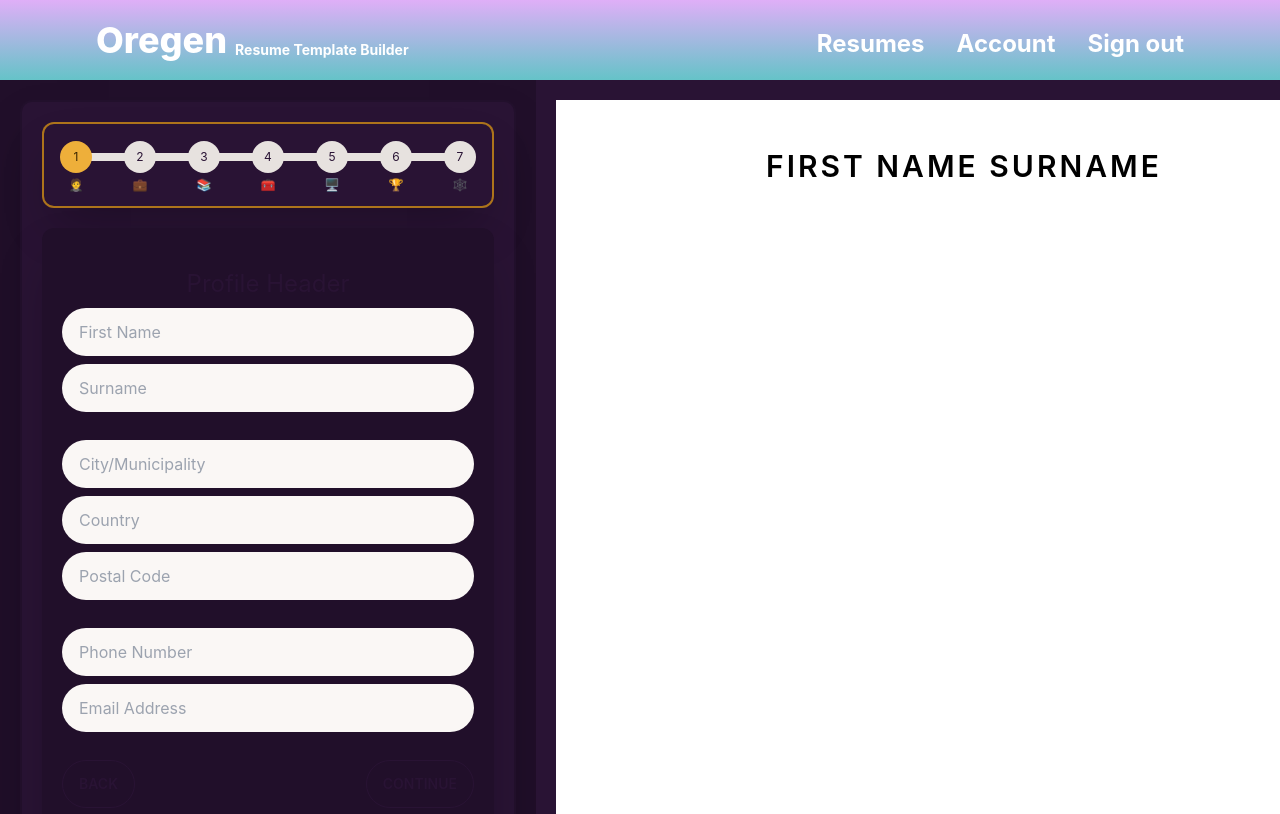
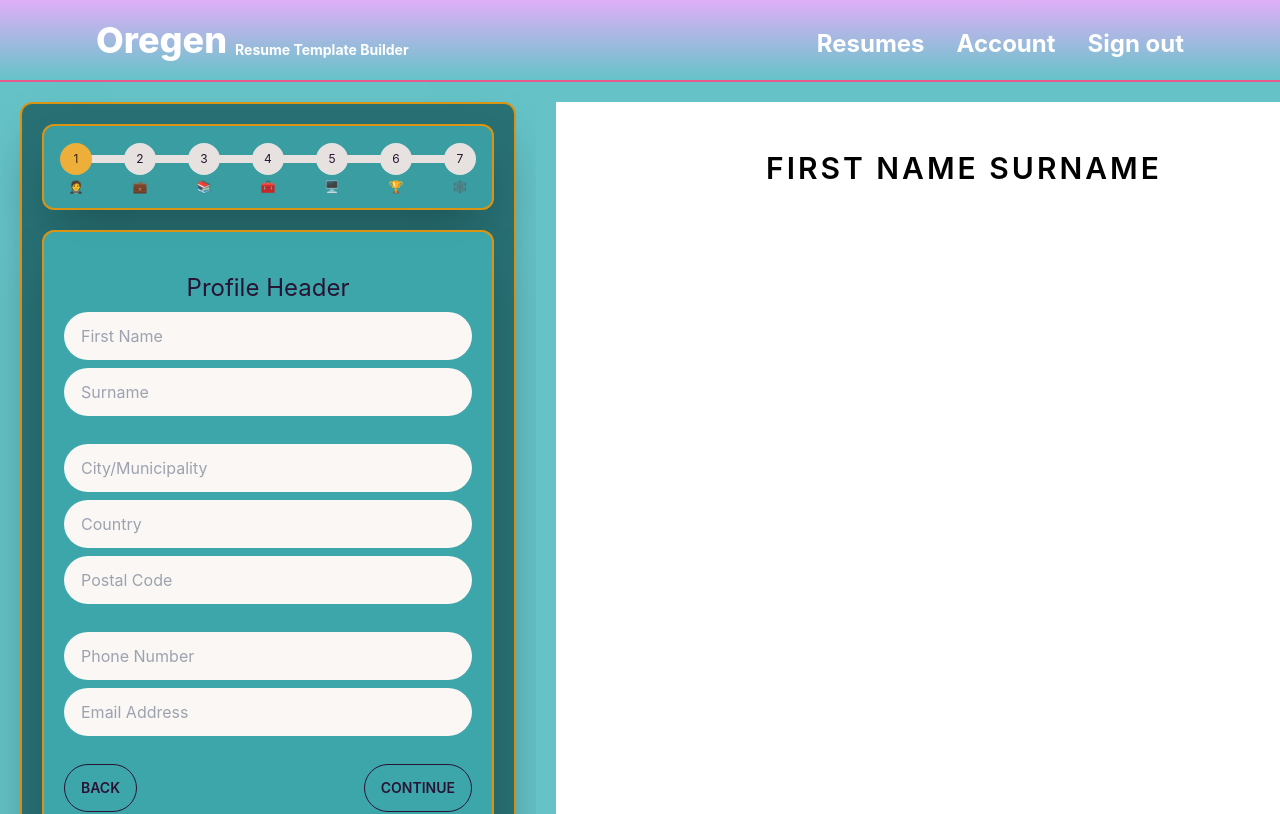
Before and after one commit to joeseffdl/ESS-Project, a Next.js app: page /choose-template/Resume in a window 1280 px wide. Shown: the top 814 px of the page. Built offline with nearby package versions, Linux system fonts and the light colour scheme; no server answers; sample sign-in values are in the browser's storage.

Commit message:
Draft colorway for resume builder

```diff
--- a/components/CustomView.jsx
+++ b/components/CustomView.jsx
@@ -788,14 +788,14 @@ function CustomView(props) {
     }
 
     return (
-        <div className="xl:w-1/3 p-5 bg-neutral-focus drop-shadow-xl">
-            <div className="w-full h-full flex flex-col justify-center bg-neutral-content rounded text-black">
+        <div className="xl:w-1/3 p-5 bg-primary border-t-2 border-l-2 border-secondary-focus drop-shadow-xl">
+            <div className="w-full h-full flex flex-col justify-center bg-primary-focus/50 rounded text-black">
                 <FormWindow formTitle={"Resume Properties"}>
                     {renderPropertiesPage()}
                 </FormWindow>
                 <div className="h-full flex items-end justify-around drop-shadow-2xl pb-6">
-                    <button disabled={propertiesPage == 1} className="btn border-2 border-primary text-primary font-bold hover:text-accent hover:border-accent" onClick={previousPage}>&#60;</button>
-                    <button disabled={propertiesPage == 3} className="btn border-2 border-primary text-primary font-bold hover:text-accent hover:border-accent" onClick={nextPage}>&#62;</button>
+                    <button disabled={propertiesPage == 1} className="btn btn-secondary border-2 border-white text-white font-bold hover:text-accent hover:border-accent" onClick={previousPage}>&#60;</button>
+                    <button disabled={propertiesPage == 3} className="btn btn-secondary border-2 border-white text-white font-bold hover:text-accent hover:border-accent" onClick={nextPage}>&#62;</button>
                 </div>
             </div>
         </div>
--- a/components/Resume/InputContainer.jsx
+++ b/components/Resume/InputContainer.jsx
@@ -6,7 +6,7 @@ function InputResume({ children }) {
 
     return (
         <>
-            <div className="w-full h-24 flex justify-center items-center bg-neutral shadow-2xl rounded-xl border-2 border-accent-focus/75 ">
+            <div className="w-full h-24 flex justify-center items-center bg-primary-focus/75 shadow-2xl rounded-xl border-2 border-accent-focus ">
                 <ul className="steps text-xs">
                     <li className="step step-accent">🤵</li>
                     <li className={`step ${step >= 2 ? "step-accent" : null}`}>💼</li>
@@ -17,7 +17,7 @@ function InputResume({ children }) {
                     <li className={`step ${step >= 7 ? "step-accent" : null}`}>🕸️</li>
                 </ul>
             </div>
-            <div className="w-full h-full flex justify-center p-5 bg-neutral-focus shadow-2xl rounded-xl">
+            <div className="w-full h-full flex justify-center p-5 bg-primary-focus/90 border-2 border-accent-focus shadow-2xl rounded-xl">
                 {children}
             </div>
         </>
--- a/components/Resume/InputTemplate.jsx
+++ b/components/Resume/InputTemplate.jsx
@@ -1,8 +1,8 @@
 function InputTemplate({ children }) {
     return (
-        <div className="bg-neutral-focus w-full h-screen p-5 xl:h-auto
+        <div className="bg-primary border-t-2 border-secondary-focus w-full h-screen p-5 xl:h-auto
                 ">
-            <div className="h-full bg-neutral shadow-2xl rounded-xl border-2 border-neutral-focus/75">
+            <div className="h-full bg-primary-content/60 shadow-2xl rounded-xl border-2 border-accent-focus">
                 <div className="h-full flex flex-col items-center justify-center gap-5 p-5">
                     {children}
                 </div>
--- a/components/Resume/OutputTemplate.jsx
+++ b/components/Resume/OutputTemplate.jsx
@@ -5,7 +5,7 @@ function OutputTemplate({ children }) {
     const viewing = router.query.viewResume
 
     return (
-        <div className={`bg-neutral w-full p-5 ${viewing ? 'flex' : 'hidden'} lg:flex justify-center`}>
+        <div className={`bg-primary border-t-2 border-secondary-focus w-full p-5 ${viewing ? 'flex' : 'hidden'} lg:flex justify-center`}>
             <div className="w-[8.5in] h-[11in]  bg-white  text-black">
                 {children}
             </div>
```
